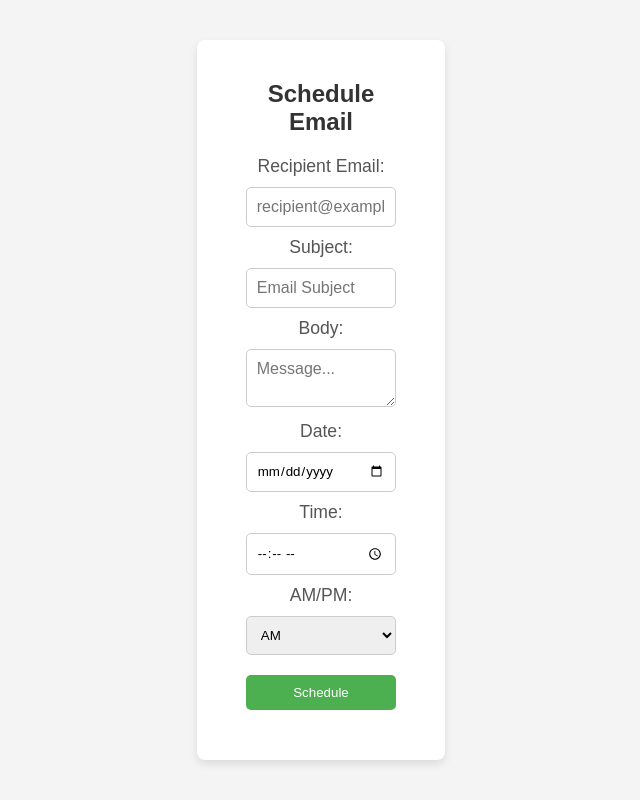
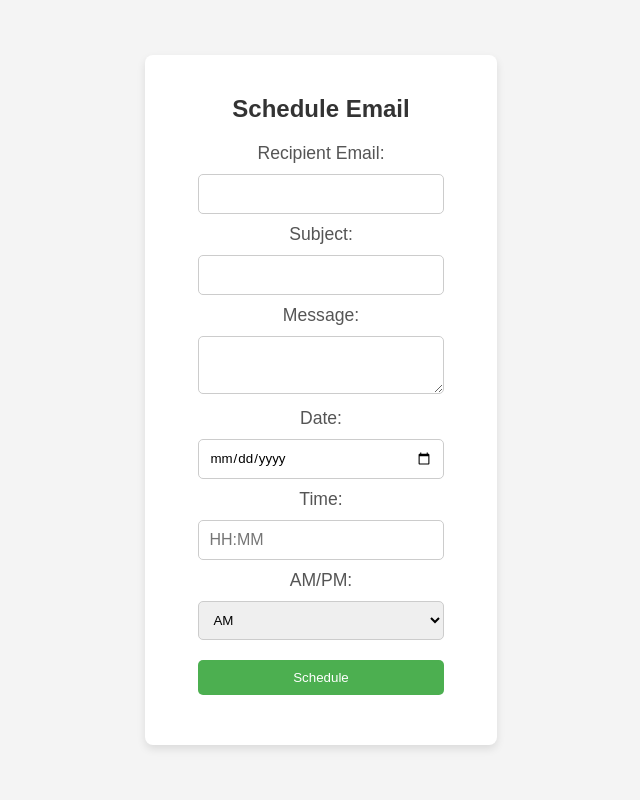
Before and after one commit to mailsender123/Mail-scheduler, a Flask app: page /schedule in a window 1280 px wide. Shown: the whole page, without its empty margins (319-959 px from the left). Run offline with Flask 3, Linux system fonts and the light colour scheme.

Commit message:
schedule.html

```diff
--- a/templates/schedule.html
+++ b/templates/schedule.html
@@ -8,26 +8,26 @@
     <div class="container">
         <h2>Schedule Email</h2>
         {% if error %}
-            <p style="color: red;">{{ error }}</p>
+            <p>{{ error }}</p>
         {% endif %}
-        <form method="post">
-            <label for="recipient_email">Recipient Email:</label><br>
-            <input type="email" id="recipient_email" name="recipient_email" placeholder="recipient@example.com" required><br>
+        <form action="/schedule" method="POST">
+            <label for="recipient_email">Recipient Email:</label>
+            <input type="email" name="recipient_email" required><br>
 
-            <label for="subject">Subject:</label><br>
-            <input type="text" id="subject" name="subject" placeholder="Email Subject" required><br>
+            <label for="subject">Subject:</label>
+            <input type="text" name="subject" required><br>
 
-            <label for="body">Body:</label><br>
-            <textarea id="body" name="body" placeholder="Message..." required></textarea><br>
+            <label for="body">Message:</label>
+            <textarea name="body" required></textarea><br>
 
-            <label for="date">Date:</label><br>
-            <input type="date" id="date" name="date" required><br>
+            <label for="date">Date:</label>
+            <input type="date" name="date" required><br>
 
-            <label for="time">Time:</label><br>
-            <input type="time" id="time" name="time" required><br>
+            <label for="time">Time:</label>
+            <input type="text" name="time" placeholder="HH:MM" required><br>
 
-            <label for="ampm">AM/PM:</label><br>
-            <select id="ampm" name="ampm" required>
+            <label for="ampm">AM/PM:</label>
+            <select name="ampm">
                 <option value="am">AM</option>
                 <option value="pm">PM</option>
             </select><br>
```
